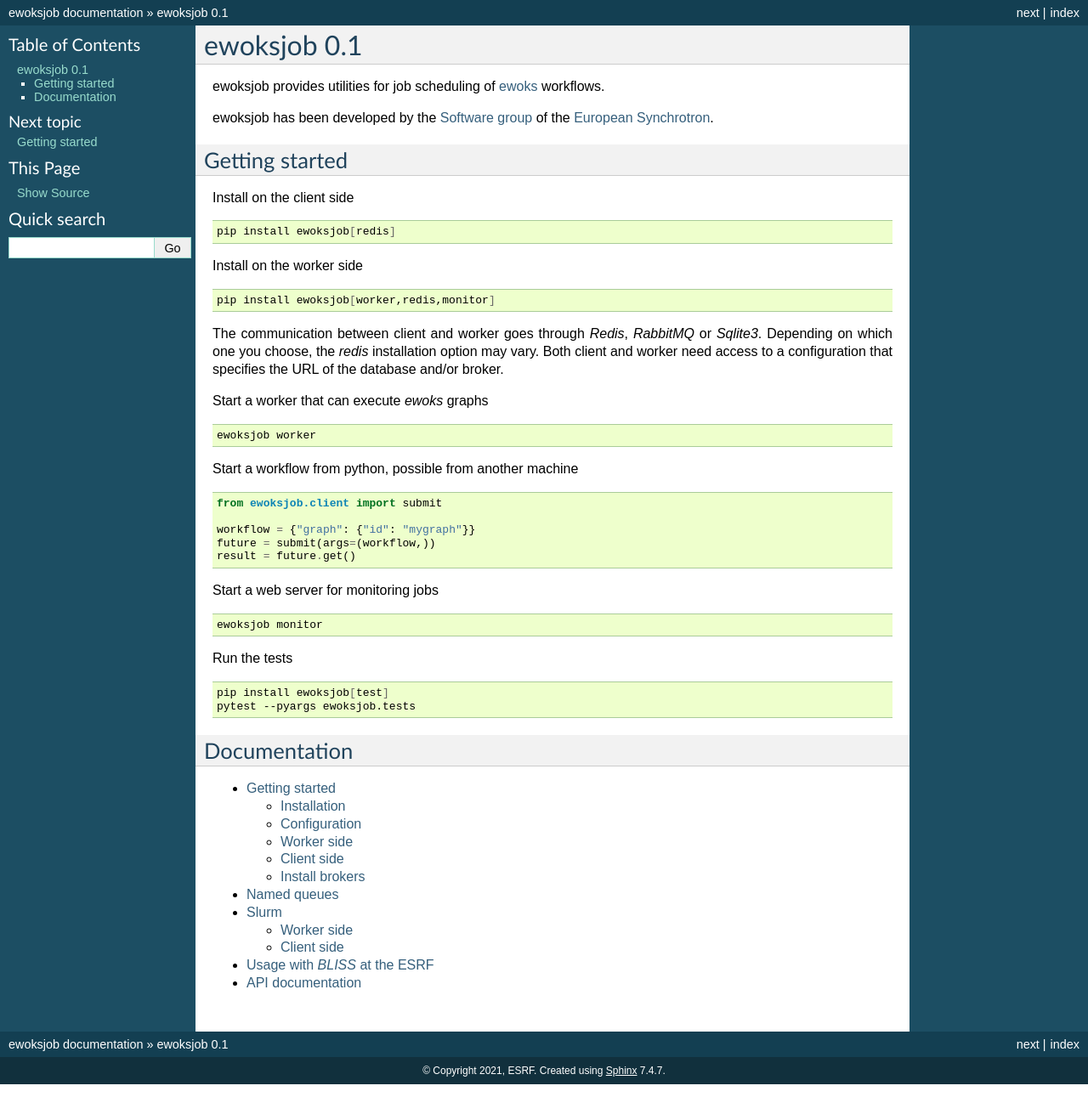
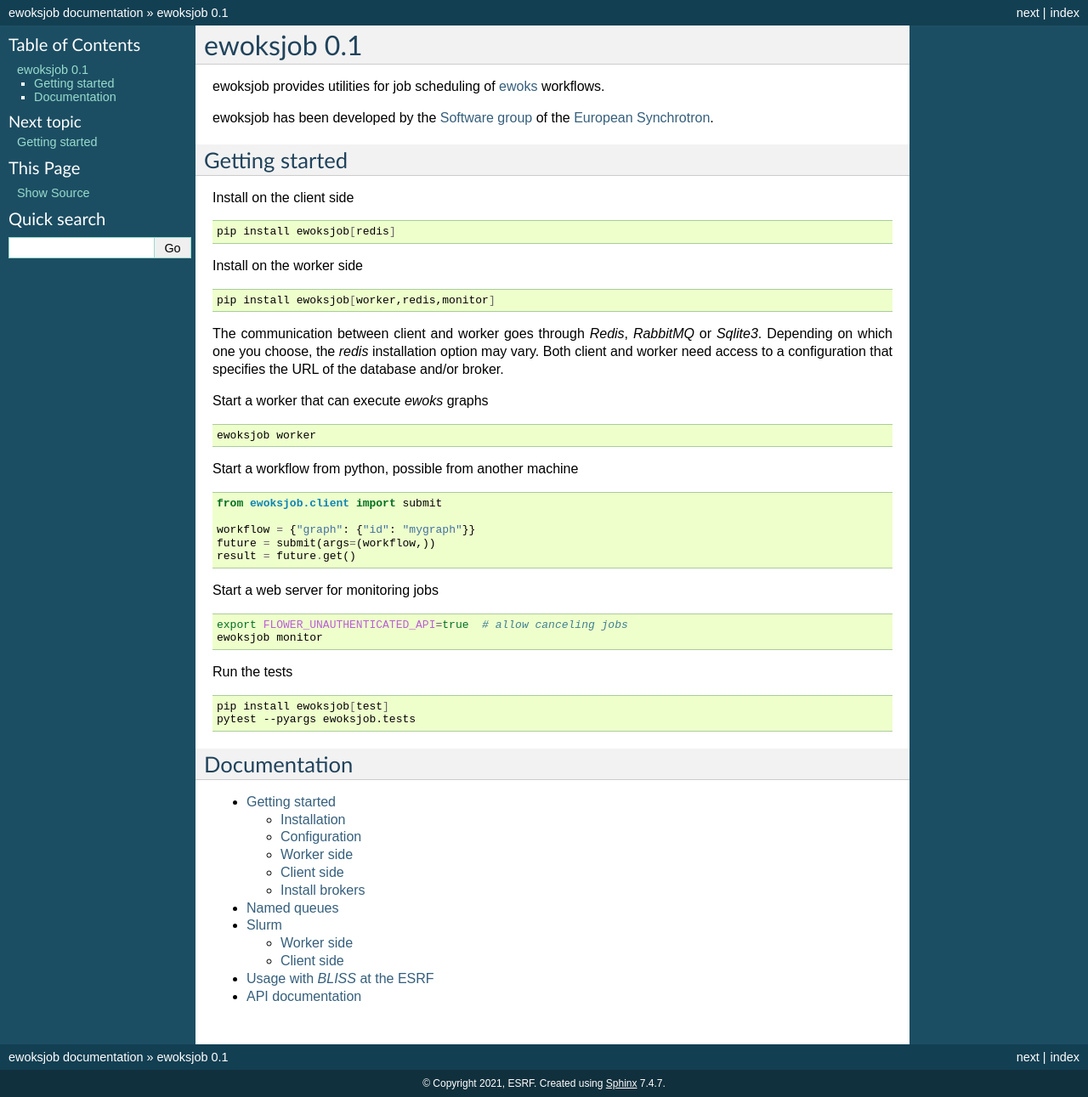
Before and after one commit to ewoks-kit/ewoksjob, a Sphinx documentation site: the page built from doc/index.rst, in a window 1280 px wide. Shown: the whole page at 85% size. Built offline with Sphinx 7.4.7, drawn with Linux system fonts in a browser that asks for light colours.

Commit message:
parameter to allow canceling jobs

```diff
--- a/doc/index.rst
+++ b/doc/index.rst
@@ -44,6 +44,7 @@ Start a web server for monitoring jobs
 
 .. code:: bash
 
+    export FLOWER_UNAUTHENTICATED_API=true  # allow canceling jobs
     ewoksjob monitor
 
 Run the tests
```
